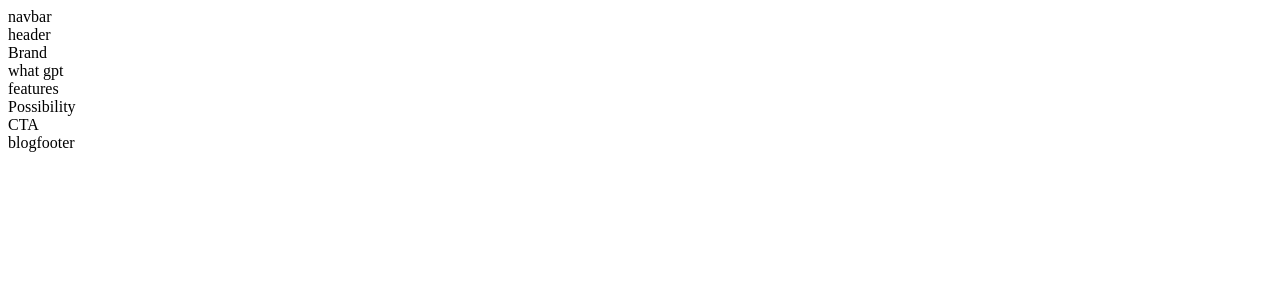
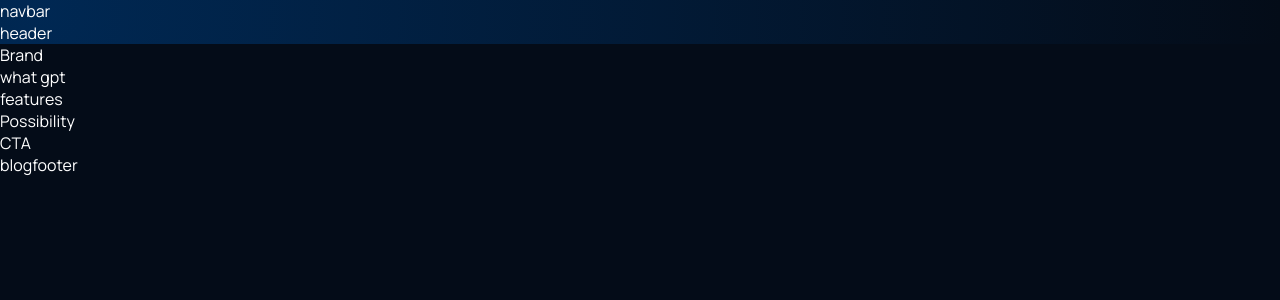
Before and after one commit to icenspln/gpt3_project, a React (Create React App) app: page / in a window 1280 px wide. Shown: the top 300 px of the page. Built offline with nearby package versions, Linux system fonts and the light colour scheme.

Commit message:
"we have everything we need"

```diff
--- /dev/null
+++ b/src/App.css
@@ -0,0 +1,110 @@
+/** @format */
+
+* {
+  padding: 0;
+  margin: 0;
+  box-sizing: border-box;
+}
+ul {
+  list-style: none;
+}
+h1,
+h2,
+h3,
+h4,
+h5,
+h6 {
+  margin: 0;
+}
+
+a {
+  text-decoration: none;
+}
+img {
+  display: block;
+}
+
+body {
+  font-family: var(--font-family);
+  background-color: var(--color-bg);
+  color: white;
+  scroll-behavior: smooth;
+}
+.gradient__bg {
+  /* ff 3.6+ */
+  background: -moz-radial-gradient(circle at 3% 25%, #002853 0%, #040c18 100%);
+
+  /* safari 5.1+,chrome 10+ */
+  background: -webkit-radial-gradient(
+    circle at 3% 25%,
+    #002853 0%,
+    #040c18 100%
+  );
+
+  /* opera 11.10+ */
+  background: -o-radial-gradient(circle at 3% 25%, #002853 0%, #040c18 100%);
+
+  /* ie 10+ */
+  background: -ms-radial-gradient(circle at 3% 25%, #002853 0%, #040c18 100%);
+
+  /* global 92%+ browsers support */
+  background: radial-gradient(circle at 3% 25%, #002853 0%, #040c18 100%);
+}
+
+.gradient__text {
+  background: var(--gradient-text);
+  background-clip: text;
+  -webkit-background-clip: text;
+  -webkit-text-fill-color: transparent;
+}
+
+.section__padding {
+  padding: 4rem 6rem;
+}
+.section__margin {
+  margin: 4rem 6rem;
+}
+
+@media (max-width: 700px) {
+  .section__padding {
+    padding: 4rem;
+  }
+  .section__margin {
+    margin: 4rem;
+  }
+}
+@media (max-width: 550px) {
+  .section__padding {
+    padding: 4rem 2rem;
+  }
+  .section__margin {
+    margin: 4rem 2rem;
+  }
+}
+
+.scale-up-center {
+  -webkit-animation: scale-up-center 0.4s cubic-bezier(0.39, 0.575, 0.565, 1)
+    both;
+  animation: scale-up-center 0.4s cubic-bezier(0.39, 0.575, 0.565, 1) both;
+}
+
+@-webkit-keyframes scale-up-center {
+  0% {
+    -webkit-transform: scale(0.5);
+    transform: scale(0.5);
+  }
+  100% {
+    -webkit-transform: scale(1);
+    transform: scale(1);
+  }
+}
+@keyframes scale-up-center {
+  0% {
+    -webkit-transform: scale(0.5);
+    transform: scale(0.5);
+  }
+  100% {
+    -webkit-transform: scale(1);
+    transform: scale(1);
+  }
+}
--- a/src/App.js
+++ b/src/App.js
@@ -1,4 +1,6 @@
 /** @format */
+
+import "./App.css";
 
 import {
   Header,
@@ -14,7 +16,7 @@
 function App() {
   return (
     <div className="App">
-      <div className="gradient-bg">
+      <div className="gradient__bg">
         <Navbar />
         <Header />
       </div>
--- /dev/null
+++ b/src/index.css
@@ -0,0 +1,16 @@
+/** @format */
+
+@import url("https://fonts.googleapis.com/css2?family=Manrope:wght@200;300;400;500;600;700;800&display=swap");
+
+:root {
+  --font-family: "Manrope", sans-serif;
+
+  --gradient-text: linear-gradient(89.97deg, #ae67fa 1.84%, #f49867 102.67%);
+  --gradient-bar: linear-gradient(103.22deg, #ae67fa -13.86%, #f49867 99.55%);
+
+  --color-bg: #040c18;
+  --color-footer: #031b34;
+  --color-blog: #042c54;
+  --color-text: #81afdd;
+  --color-subtext: #ff8a71;
+}
--- a/src/index.js
+++ b/src/index.js
@@ -3,6 +3,6 @@
 import React from "react";
 import ReactDOM from "react-dom/client";
 import App from "./App";
-
+import "./index.css";
 const root = ReactDOM.createRoot(document.getElementById("root"));
 root.render(<App />);
```
